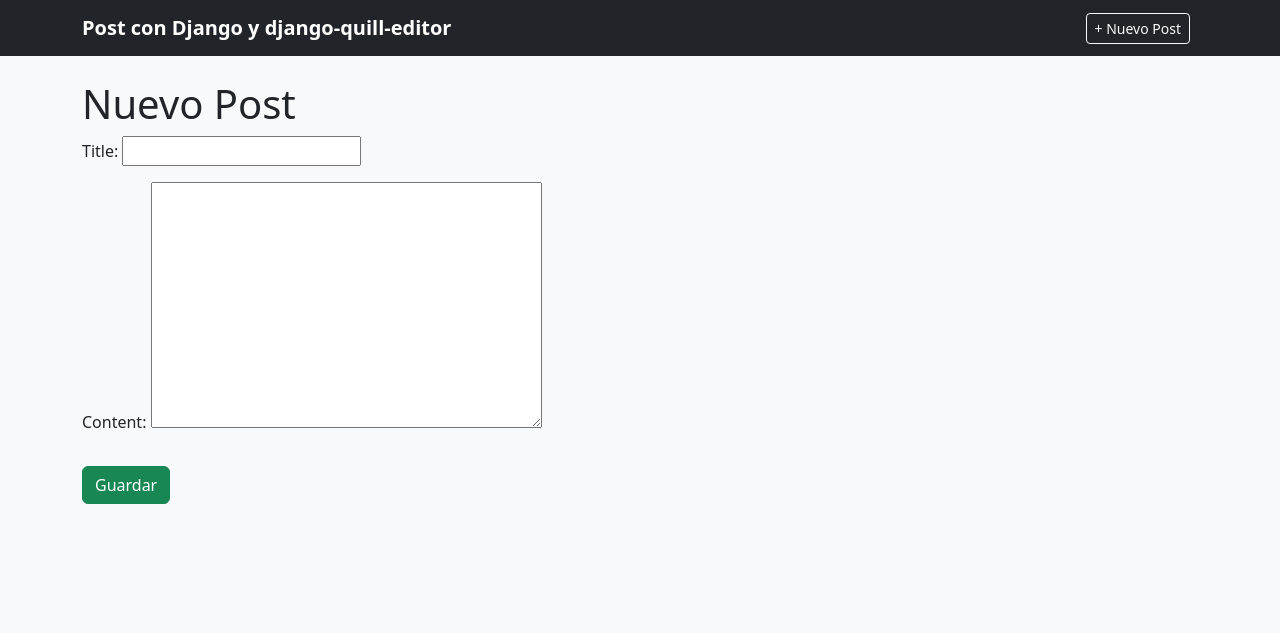
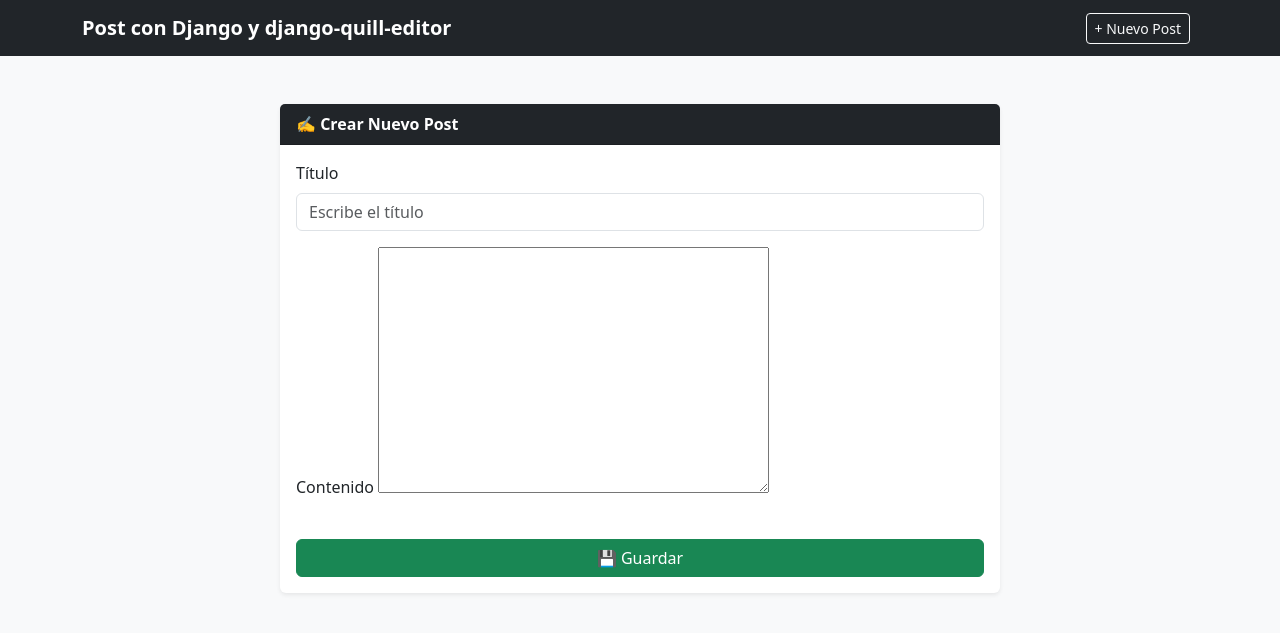
Before and after one commit to urian121/posts-con-Django-y-django-quill-editor, a Django app: page /new/ in a window 1280 px wide. Shown: the top 633 px of the page. Run offline with Django 5.2, Linux system fonts and the light colour scheme; some libraries are stand-ins or nearby versions.

Commit message:
mejorando la ui

```diff
--- a/posts/templates/base.html
+++ b/posts/templates/base.html
@@ -7,6 +7,13 @@
     <link rel="stylesheet" href="https://cdn.jsdelivr.net/npm/bootstrap@5.3.2/dist/css/bootstrap.min.css">
     <!-- sirve para cargar los archivos CSS y JS necesarios de Quill que vienen con django-quill-editor. -->
     {% include 'django_quill/media.html' %}
+    <style>
+        /* Aumentar el alto del editor Quill */
+        .ql-editor {
+            min-height: 300px;
+        }
+    </style>
+
 </head>
 
 <body class="bg-light">
--- a/posts/templates/posts/new_post.html
+++ b/posts/templates/posts/new_post.html
@@ -1,9 +1,36 @@
 {% extends 'base.html' %}
+
 {% block content %}
-<h1>Nuevo Post</h1>
-<form method="post">
-    {% csrf_token %}
-    {{ form.as_p }}
-    <button class="btn btn-success mt-3">Guardar</button>
-</form>
+<div class="container py-4">
+    <div class="row justify-content-center">
+        <div class="col-md-8">
+            <div class="card shadow-sm border-0">
+                <div class="card-header bg-dark text-white fw-bold">
+                    ✍️ Crear Nuevo Post
+                </div>
+                <div class="card-body">
+                    <form method="post">
+                        {% csrf_token %}
+
+                        <div class="mb-3">
+                            <label for="title" class="form-label">Título</label>
+                            <input type="text" id="title" name="title" class="form-control"
+                                placeholder="Escribe el título" required>
+                        </div>
+
+
+                        <div class="mb-3">
+                            <label for="content" class="form-label">Contenido</label>
+                            {{ form.content }} <!-- El editor Quill -->
+                        </div>
+
+                        <button type="submit" class="btn btn-success w-100 mt-3">
+                            💾 Guardar
+                        </button>
+                    </form>
+                </div>
+            </div>
+        </div>
+    </div>
+</div>
 {% endblock %}
```
Also changed, not shown: posts/templates/posts/index.html (+16 -9 lines), README.md (added).
